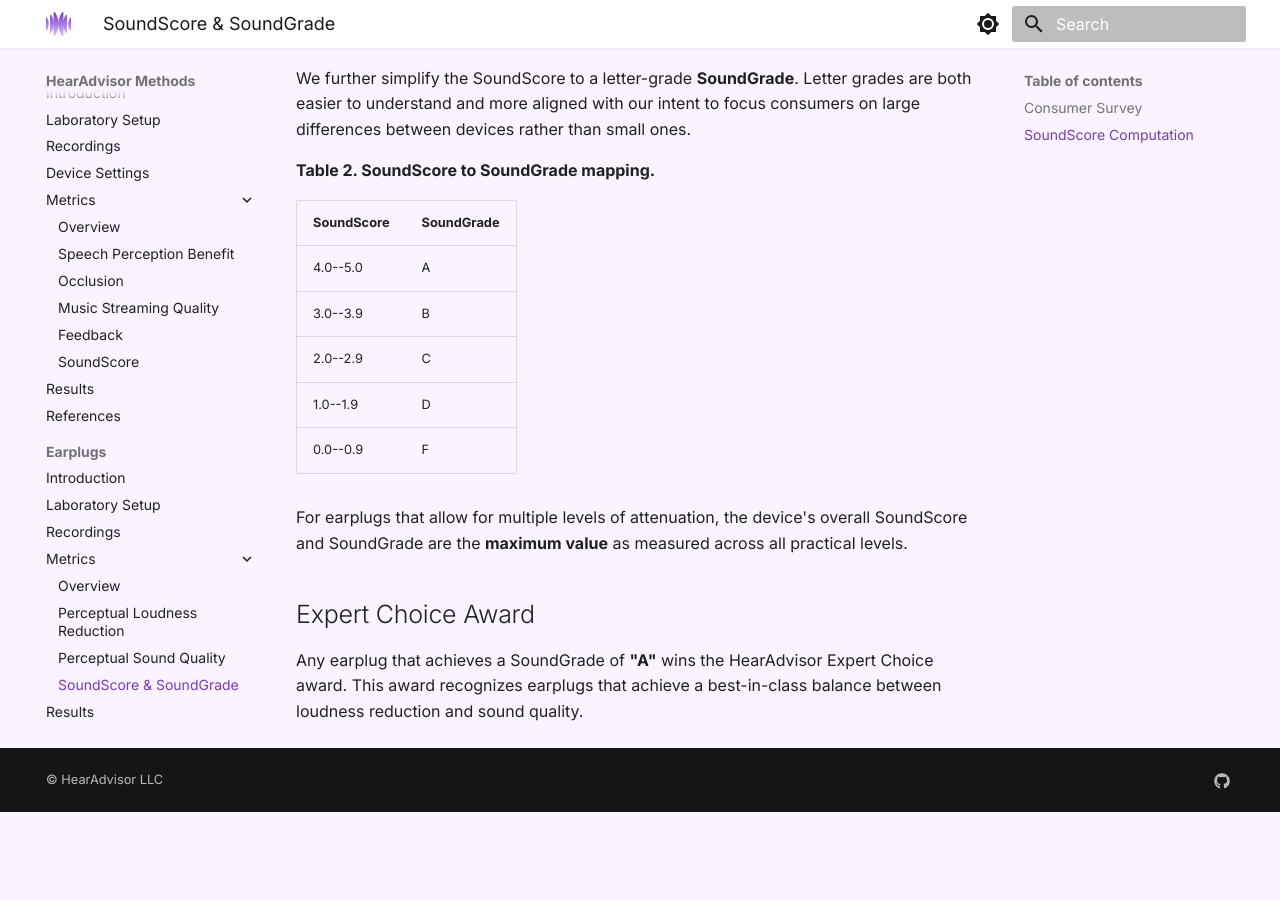
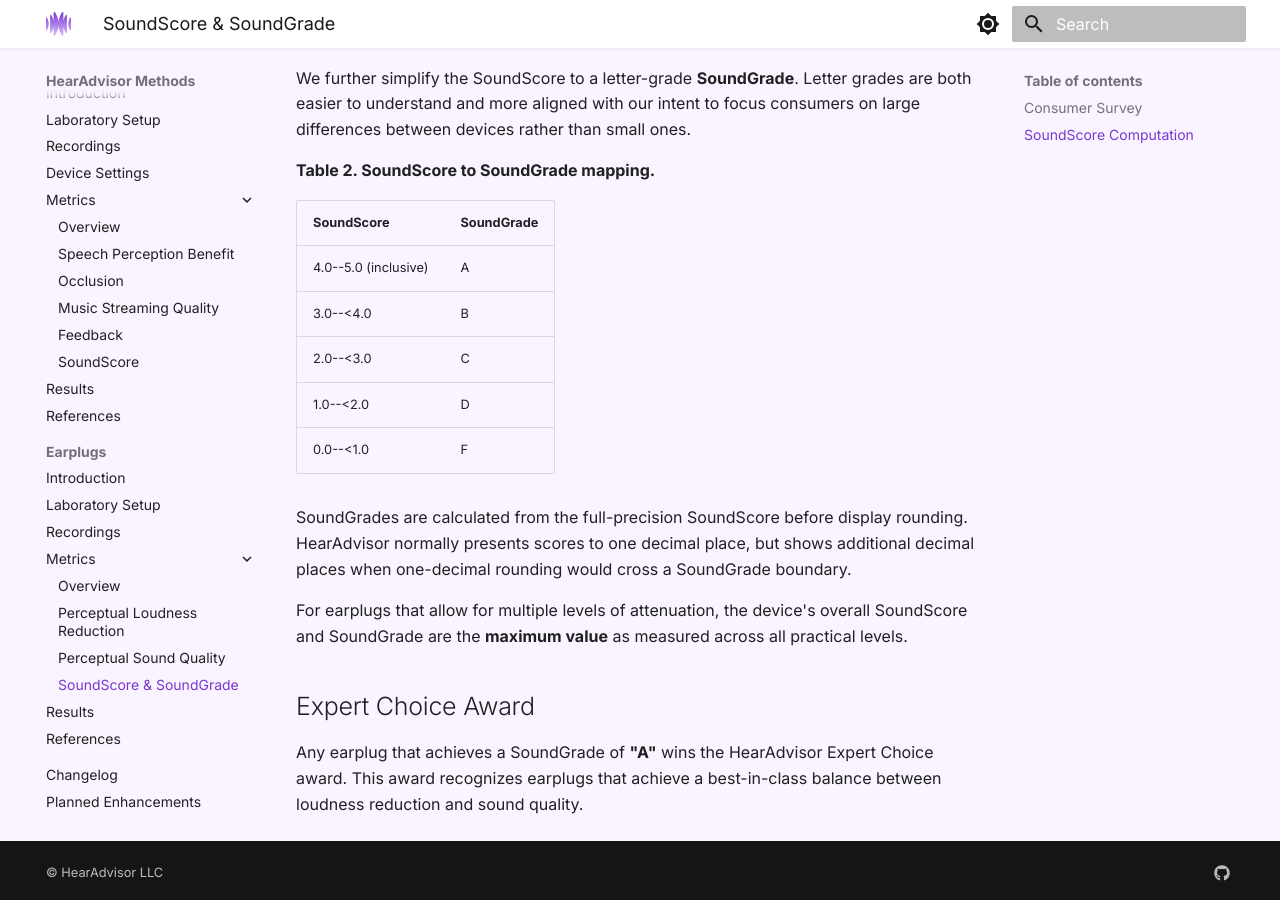
Before and after one commit to asabin/hearadvisor-methods, an MkDocs documentation site: the page built from docs/earplugs/metrics/soundscore.md, in a window 1280 px wide and 900 px high, scrolled down 1258 px. Built offline with MkDocs 1.6.1 and Material for MkDocs 9.7.7, drawn with Linux system fonts in a browser that asks for light colours; before the commit the page ends 2070 px from its top, so only the background shows below that.

Commit message:
methods: clarify full-precision grade thresholds

```diff
--- a/docs/earplugs/metrics/soundscore.md
+++ b/docs/earplugs/metrics/soundscore.md
@@ -41,11 +41,13 @@
 
 | SoundScore | SoundGrade |
 |---|---|
-| 4.0--5.0 | A |
-| 3.0--3.9 | B |
-| 2.0--2.9 | C |
-| 1.0--1.9 | D |
-| 0.0--0.9 | F |
+| 4.0--5.0 (inclusive) | A |
+| 3.0--&lt;4.0 | B |
+| 2.0--&lt;3.0 | C |
+| 1.0--&lt;2.0 | D |
+| 0.0--&lt;1.0 | F |
+
+SoundGrades are calculated from the full-precision SoundScore before display rounding. HearAdvisor normally presents scores to one decimal place, but shows additional decimal places when one-decimal rounding would cross a SoundGrade boundary.
 
 For earplugs that allow for multiple levels of attenuation, the device's overall SoundScore and SoundGrade are the **maximum value** as measured across all practical levels.
 
```
Also changed, not shown: docs/changelog.md (+2 -1 lines), docs/earplugs/results.md (+7 -5 lines), docs/hearing-devices/metrics/soundscore.md (+2 -0 lines), docs/hearing-devices/results.md (+7 -5 lines).
